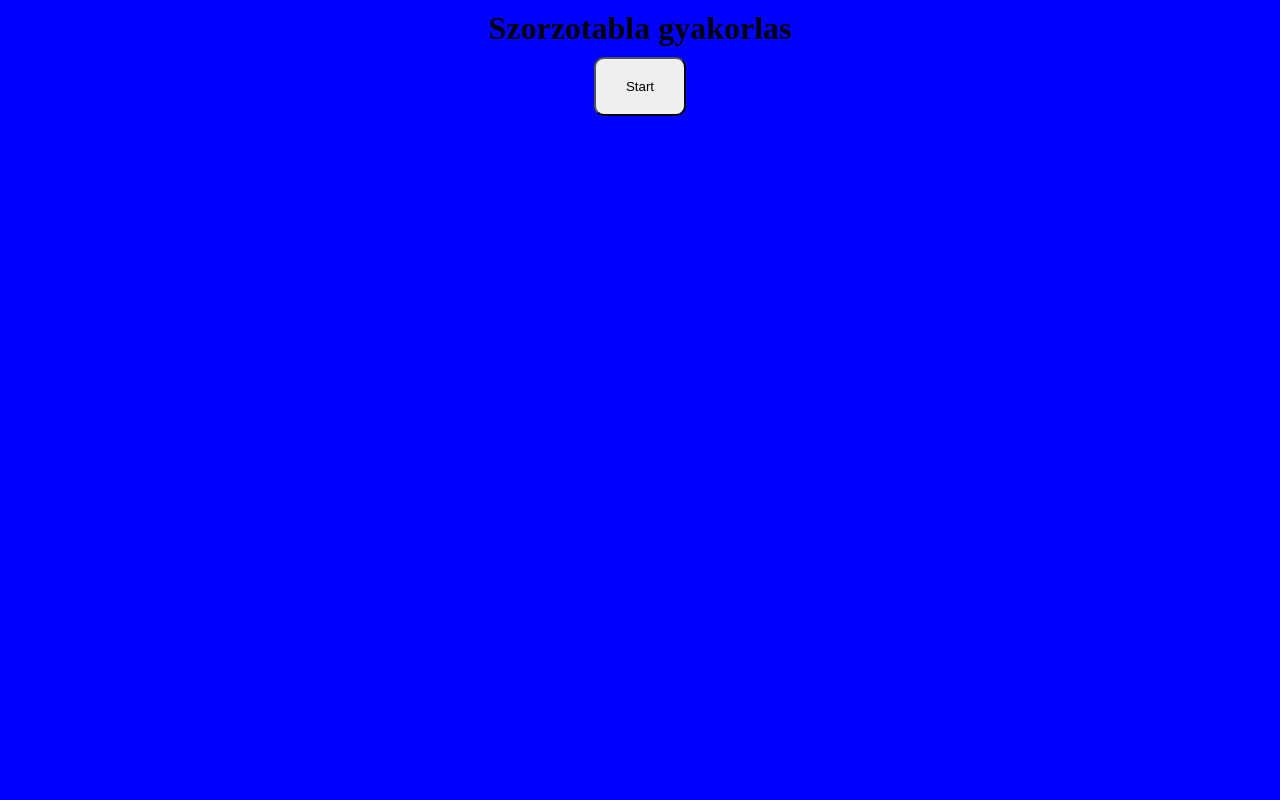
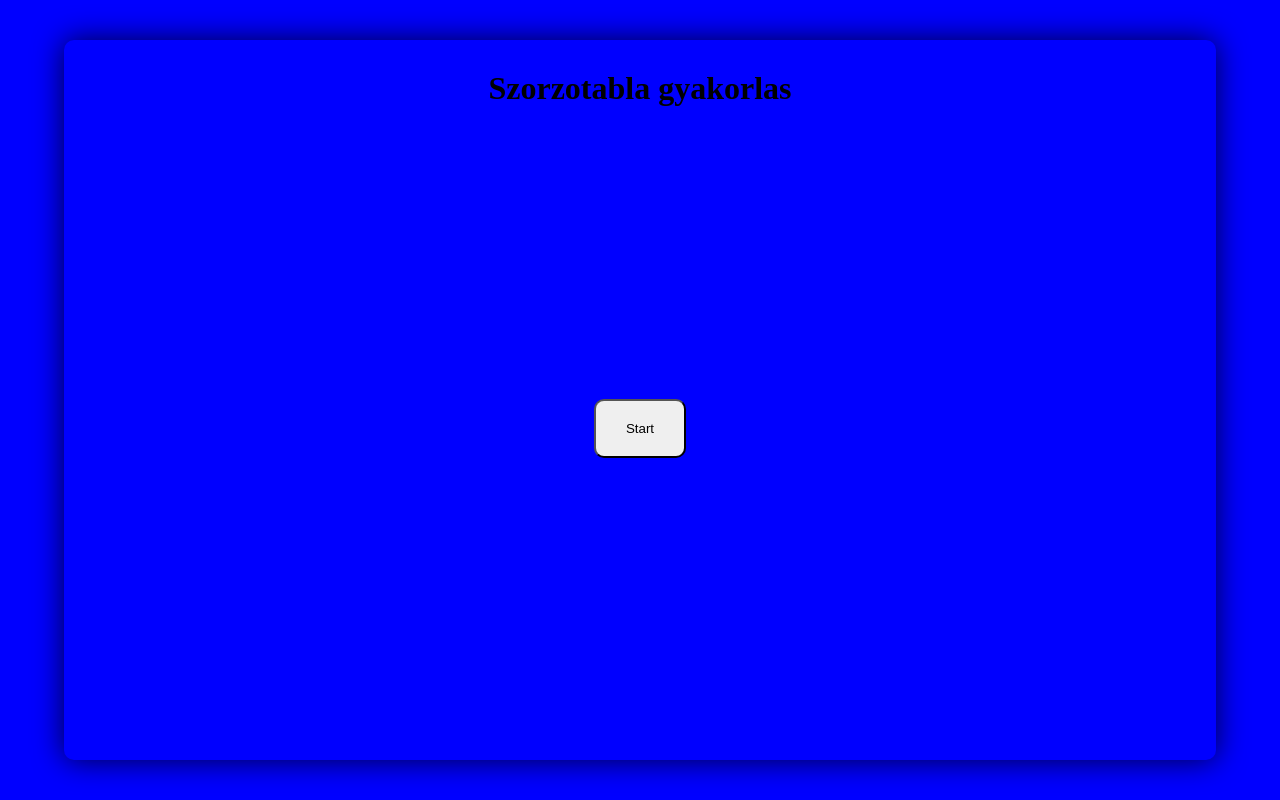
Before and after one commit to sznorbee/szorzotabla, a plain HTML site: page index.html in a window 1280 px wide. Drawn offline with nearby package versions, Linux system fonts and the light colour scheme.

Commit message:
display flex

```diff
--- a/css/style.sass
+++ b/css/style.sass
@@ -8,26 +8,24 @@ $blue: blue;
 body
     background-color: $blue
 
-    h1
-        text-align: center
-        padding: 10px
-
-    button
-        display: block
-        margin: auto
-        padding: 20px 30px
-        border-radius: 10px
-    .card
-        background-color: green
-        width: 80%
-        margin: 10px auto
+    main
+        display: flex
+        flex-direction: column
+        justify-content: center
+        margin: 5vh auto
         border-radius: 10px
         box-shadow: 0px 0px 30px 0px rgba(0,0,0,0.75)
+        width: 90vw
+        height: 90vh
 
-        p
-            padding: 20px
+
+        padding: 20px
+        h1
             text-align: center
-            color: white
+            padding: 10px
 
-    .hide
-        display: none
+        button
+            display: block
+            margin: auto
+            padding: 20px 30px
+            border-radius: 10px
--- a/index.html
+++ b/index.html
@@ -11,10 +11,11 @@
     <title>Szorzotabla</title>
 </head>
     <body>
-        <div class="">
+        <main>
             <h1>Szorzotabla gyakorlas</h1>
             <button>Start</button>
-        </div>
+
+        </main>
     </body>
 
     <script src="js/calculalert.js"></script>
```
Also changed, not shown: css/style.css, 1 other file.
